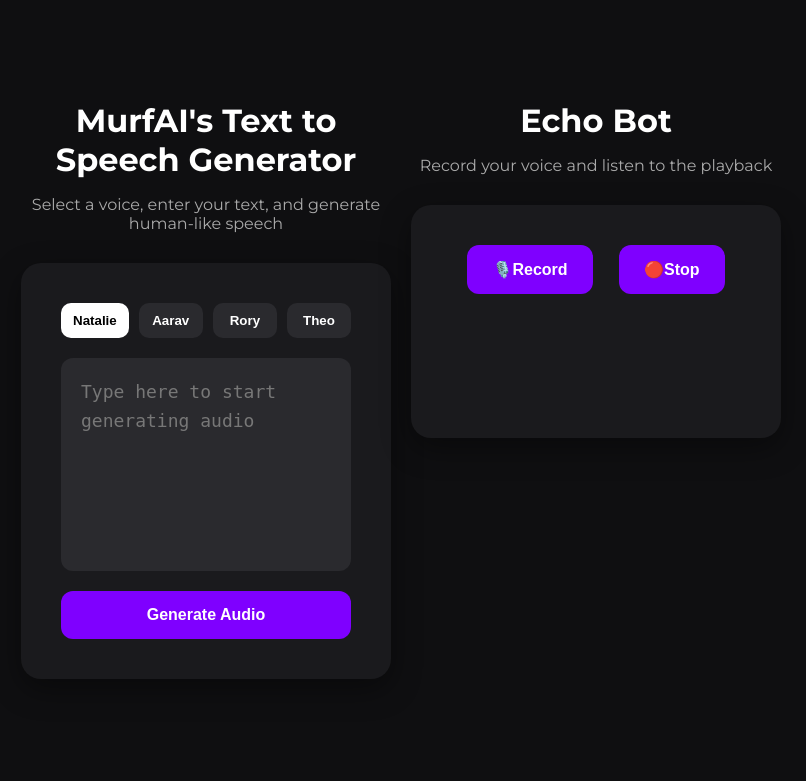
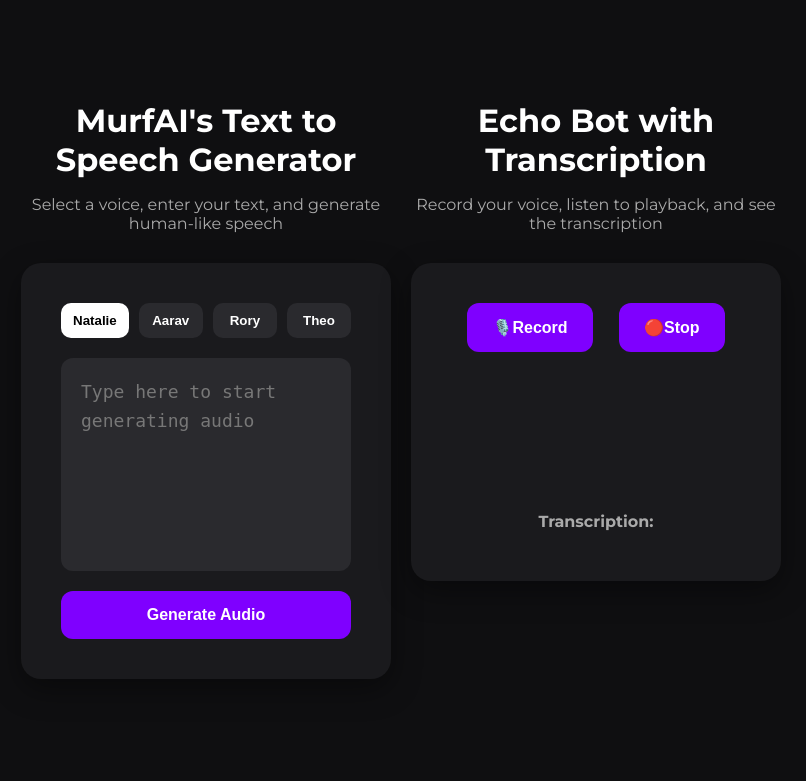
Before and after one commit to eathindhar/murf_voice_agents, a FastAPI app: page / in a window 1280 px wide. Shown: the top 781 px of the page, without its empty margins (239-1045 px from the left). Run offline with FastAPI, Linux system fonts and the light colour scheme.

Commit message:
added transcription service using assemblyai

```diff
--- a/main.py
+++ b/main.py
@@ -9,10 +9,13 @@
 from pydantic import BaseModel
 from pathlib import Path
 from datetime import datetime
+import assemblyai as aai
 
 # Load environment variables from .env file
 load_dotenv()
 api_key = os.getenv("API_KEY")
+assemblyai_api_key = os.getenv("ASSEMBLYAI_API_KEY")
+aai.settings.api_key = assemblyai_api_key
 
 # Initialize FastAPI app
 app = FastAPI()
@@ -86,3 +89,34 @@
         }
     except Exception as e:
         raise HTTPException(status_code=500, detail=str(e))
+
+
+@app.post("/transcribe/file", response_class=JSONResponse)
+async def transcribe_audio(audio_file: UploadFile = File(...)):
+    try:
+        print(f"Received audio file for transcription: {audio_file.filename}")
+
+
+        # Create transcriber instance
+        transcriber = aai.Transcriber()
+
+        # Read the audio file content
+        await audio_file.seek(0)
+
+
+        # Transcribe the audio data directly without saving to disk
+        transcript = transcriber.transcribe(audio_file.file)
+
+        # Check if transcription was successful
+        if transcript.status == aai.TranscriptStatus.error:
+            raise HTTPException(status_code=500, detail=f"Transcription failed: {transcript.error}")
+
+        return {
+            "transcription": transcript.text,
+            "status": "success",
+            "confidence": getattr(transcript, 'confidence', None)
+        }
+
+    except Exception as e:
+        print(f"Error during transcription: {str(e)}")
+        raise HTTPException(status_code=500, detail=f"Transcription error: {str(e)}")
--- a/static/script.js
+++ b/static/script.js
@@ -109,15 +109,16 @@
 
         mediaRecorder.onstop = () => {
           message.textContent = "Recording stopped. Preparing audio...";
-          const audioBlob = new Blob(audioChunks, { type: "audio/mp4" });
+          const audioBlob = new Blob(audioChunks, { type: "audio/mp3" });
           const audioUrl = URL.createObjectURL(audioBlob);
-          uploadAudio(audioBlob); // Call the upload function
-          console.log("Audio recorded and uploaded:", audioUrl);
+
           audioPlayback.src = audioUrl;
           audioPlayback.controls = true;
           audioPlayback.style.display = "block";
           audioPlayback.play();
           message.textContent = "Playback ready.";
+
+          uploadAndTranscribeAudio(audioBlob);
 
           // Clean up the stream
           stream.getTracks().forEach((track) => track.stop());
@@ -147,38 +148,82 @@
   }
 });
 
-// A new function to upload the audio to the server
-async function uploadAudio(audioBlob) {
+// A new function to upload and transcribe the audio
+async function uploadAndTranscribeAudio(audioBlob) {
   const formData = new FormData();
 
-  const now = new Date();
-  const year = now.getFullYear();
-  const month = String(now.getMonth() + 1).padStart(2, '0');
-  const day = String(now.getDate()).padStart(2, '0');
-  const hours = String(now.getHours()).padStart(2, '0');
-  const minutes = String(now.getMinutes()).padStart(2, '0');
-  const seconds = String(now.getSeconds()).padStart(2, '0');
-  timestamp = ` audio_${year}${month}${day}_${hours}${minutes}${seconds}.mp4`;
-  console.log("Timestamp for audio file:", timestamp);
+  const filename = `recorded_audio.mp3`;
   const statusMessage = document.getElementById("status-message");
-  formData.append("audio_file", audioBlob, timestamp); // "audio_file" is the field name the server expects
-  console.log("Uploading audio file...");
+  const transcriptionDisplay = document.getElementById("transcription-display");
+
+  formData.append("audio_file", audioBlob, filename);
+  console.log("Transcribing audio file...");
+
   try {
-    // You'll need to create this /upload-audio endpoint in your FastAPI code
-    const response = await fetch("/upload-audio", {
+    statusMessage.textContent = "Transcribing audio...";
+
+    const response = await fetch("/transcribe/file", {
       method: "POST",
       body: formData,
     });
 
     if (!response.ok) {
-      throw new Error("Failed to upload audio.");
+      throw new Error("Failed to transcribe audio.");
     }
+
     const result = await response.json();
-    console.log("Upload successful:", result);
-    statusMessage.textContent = "Uploaded ✅ File name: " + result.file_name;
-    // You can now display the file info (name, size, etc.) to the user
+    console.log("Transcription successful:", result);
+
+    statusMessage.textContent = "Transcription complete ✅";
+
+    // Display the transcription
+    if (transcriptionDisplay) {
+      transcriptionDisplay.textContent = result.transcription || "No speech detected";
+      transcriptionDisplay.style.display = "block";
+    }
+
   } catch (error) {
-    console.error("Error uploading audio:", error);
-    // Handle the error gracefully, e.g., show a message to the user
+    console.error("Error transcribing audio:", error);
+    statusMessage.textContent = "❌ Transcription failed: " + error.message;
+    if (transcriptionDisplay) {
+      transcriptionDisplay.textContent = "Transcription failed. Please try again.";
+      transcriptionDisplay.style.display = "block";
+    }
   }
 }
+
+// legacy function to upload audio
+// async function uploadAudio(audioBlob) {
+//   const formData = new FormData();
+
+//   const now = new Date();
+//   const year = now.getFullYear();
+//   const month = String(now.getMonth() + 1).padStart(2, '0');
+//   const day = String(now.getDate()).padStart(2, '0');
+//   const hours = String(now.getHours()).padStart(2, '0');
+//   const minutes = String(now.getMinutes()).padStart(2, '0');
+//   const seconds = String(now.getSeconds()).padStart(2, '0');
+//   timestamp = ` audio_${year}${month}${day}_${hours}${minutes}${seconds}.mp4`;
+//   console.log("Timestamp for audio file:", timestamp);
+//   const statusMessage = document.getElementById("status-message");
+//   formData.append("audio_file", audioBlob, timestamp); // "audio_file" is the field name the server expects
+//   console.log("Uploading audio file...");
+//   try {
+//     // You'll need to create this /upload-audio endpoint in your FastAPI code
+//     const response = await fetch("/upload-audio", {
+//       method: "POST",
+//       body: formData,
+//     });
+
+//     if (!response.ok) {
+//       throw new Error("Failed to upload audio.");
+//     }
+//     const result = await response.json();
+//     console.log("Upload successful:", result);
+//     statusMessage.textContent = "Uploaded ✅ File name: " + result.file_name;
+//     // You can now display the file info (name, size, etc.) to the user
+//   } catch (error) {
+//     console.error("Error uploading audio:", error);
+//     // Handle the error gracefully, e.g., show a message to the user
+//   }
+// }
--- a/templates/index.html
+++ b/templates/index.html
@@ -49,13 +49,17 @@
         </div>
       </div>
       <div class="echo-bot">
-        <h1 class="title">Echo Bot</h1>
-        <p class="subtitle">Record your voice and listen to the playback</p>
+        <h1 class="title">Echo Bot with Transcription</h1>
+        <p class="subtitle">
+          Record your voice, listen to playback, and see the transcription
+        </p>
 
         <div class="card">
           <div class="recording-controls">
             <button id="recordButton" class="audio-button">🎙️Record</button>
-            <button id="stopButton" class="audio-button" disabled>🔴Stop</button>
+            <button id="stopButton" class="audio-button" disabled>
+              🔴Stop
+            </button>
           </div>
           <p id="message"></p>
           <audio
@@ -65,6 +69,18 @@
             style="display: none"
           ></audio>
           <p id="status-message"></p>
+          <div id="transcription-section" style="margin-top: 20px">
+            <h3 style="color: #aaaaaa; font-size: 16px; margin-bottom: 10px">
+              Transcription:
+            </h3>
+            <div
+              id="transcription-display"
+              class="transcription-box"
+              style="display: none"
+            >
+              <!-- Transcription will appear here -->
+            </div>
+          </div>
         </div>
       </div>
     </div>
```
Also changed, not shown: static/favicon.ico (added), 1 other file.
